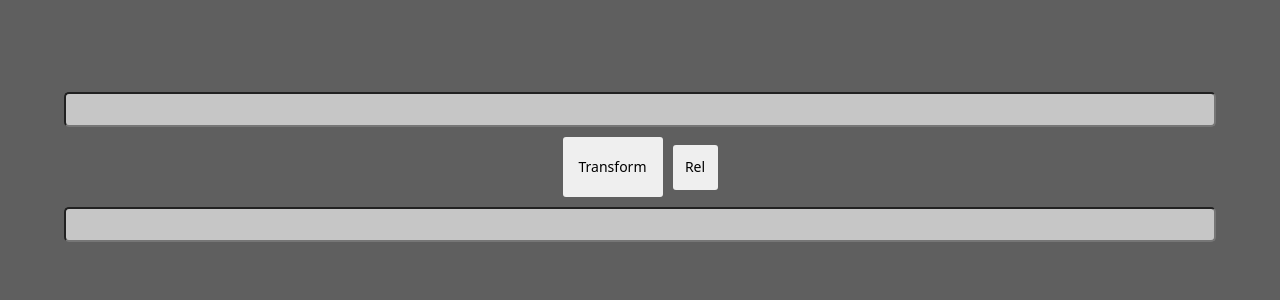
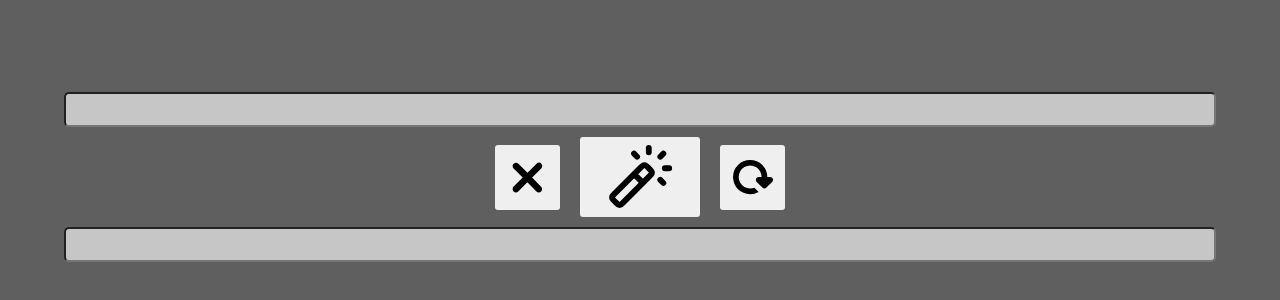
Before and after one commit to Kolya-Svarshik/inst-video, a plain HTML site: page index.html in a window 1280 px wide. Shown: the part 148-448 px from the top of the page. Drawn offline with Linux system fonts and the light colour scheme.

Commit message:
edit interface

```diff
--- a/index.html
+++ b/index.html
@@ -10,11 +10,25 @@
   <body class="body">
     <label class="label">
       <input class="input input_one" old-input-link />
-      <div class="div_button">
+      <!-- <div class="div_button">
+        <button type="button" class="button button_tree" add-link>
+          Transform
+        </button>
         <button type="button" class="button button_one" add-link>
           Transform
         </button>
         <button type="button" class="button button_two" reload-link>Rel</button>
+      </div> -->
+      <div class="div_button">
+        <button type="button" class="button button_cross" clean-link>
+          <img src="./src/img/cross.svg" alt="cross" />
+        </button>
+        <button type="button" class="button button_magic" add-link>
+          <img src="./src/img/magic.svg" style="width: 70px" alt="magic" />
+        </button>
+        <button type="button" class="button button_reload" reload-link>
+          <img src="./src/img/reload.svg" style="width: 40px" alt="reload" />
+        </button>
       </div>
       <input class="input input_two" input-new-link />
     </label>
--- a/src/css/style.css
+++ b/src/css/style.css
@@ -35,17 +35,28 @@
 }
 
 .button {
+  display: flex;
+  align-items: center;
+  justify-content: center;
   border: 0;
   border-radius: 3px;
 }
 
-.button_one {
-  height: 60px;
-  width: 100px;
-  margin-right: 10px;
+.button:not(:last-child) {
+  margin-right: 20px;
 }
 
-.button_two {
-  height: 45px;
-  width: 45px;
+.button_cross {
+  height: 65px;
+  width: 65px;
 }
+
+.button_magic {
+  height: 80px;
+  width: 120px;
+}
+
+.button_reload {
+  height: 65px;
+  width: 65px;
+}
--- a/src/js/index.js
+++ b/src/js/index.js
@@ -1,12 +1,19 @@
 const oldInputLink = document.querySelector("input[old-input-link]");
+const btnClean = document.querySelector("button[clean-link]");
 const btnAdd = document.querySelector("button[add-link]");
-const reloadAdd = document.querySelector("button[reload-link]");
+const btnReload = document.querySelector("button[reload-link]");
 const inputNewLink = document.querySelector("input[input-new-link]");
 
 btnAdd.addEventListener("click", () => {
   // push link
   navigator.clipboard.readText().then(function (clipboardText) {
     oldInputLink.value = clipboardText;
+  });
+
+  btnClean.addEventListener("click", () => {
+    // clean input
+    oldInputLink.value = "";
+    inputNewLink.value = "";
   });
 
   setTimeout(() => {
@@ -20,15 +27,10 @@ btnAdd.addEventListener("click", () => {
 
     // copy new link
     navigator.clipboard.writeText(link);
-
-    setTimeout(() => {
-      oldInputLink.value = "";
-      inputNewLink.value = "";
-    }, 5000);
   }, 10);
 });
 
-reloadAdd.addEventListener("click", () => {
+btnReload.addEventListener("click", () => {
   // transform
   let link = oldInputLink.value.split("");
   const delLink = link.splice(8, 4, "d", "d");
@@ -39,9 +41,4 @@ reloadAdd.addEventListener("click", () => {
 
   // copy new link
   navigator.clipboard.writeText(link);
-
-  setTimeout(() => {
-    oldInputLink.value = "";
-    inputNewLink.value = "";
-  }, 5000);
 });
```
Also changed, not shown: src/img/cross.svg (added), src/img/magic.svg (added), src/img/reload.svg (added).
